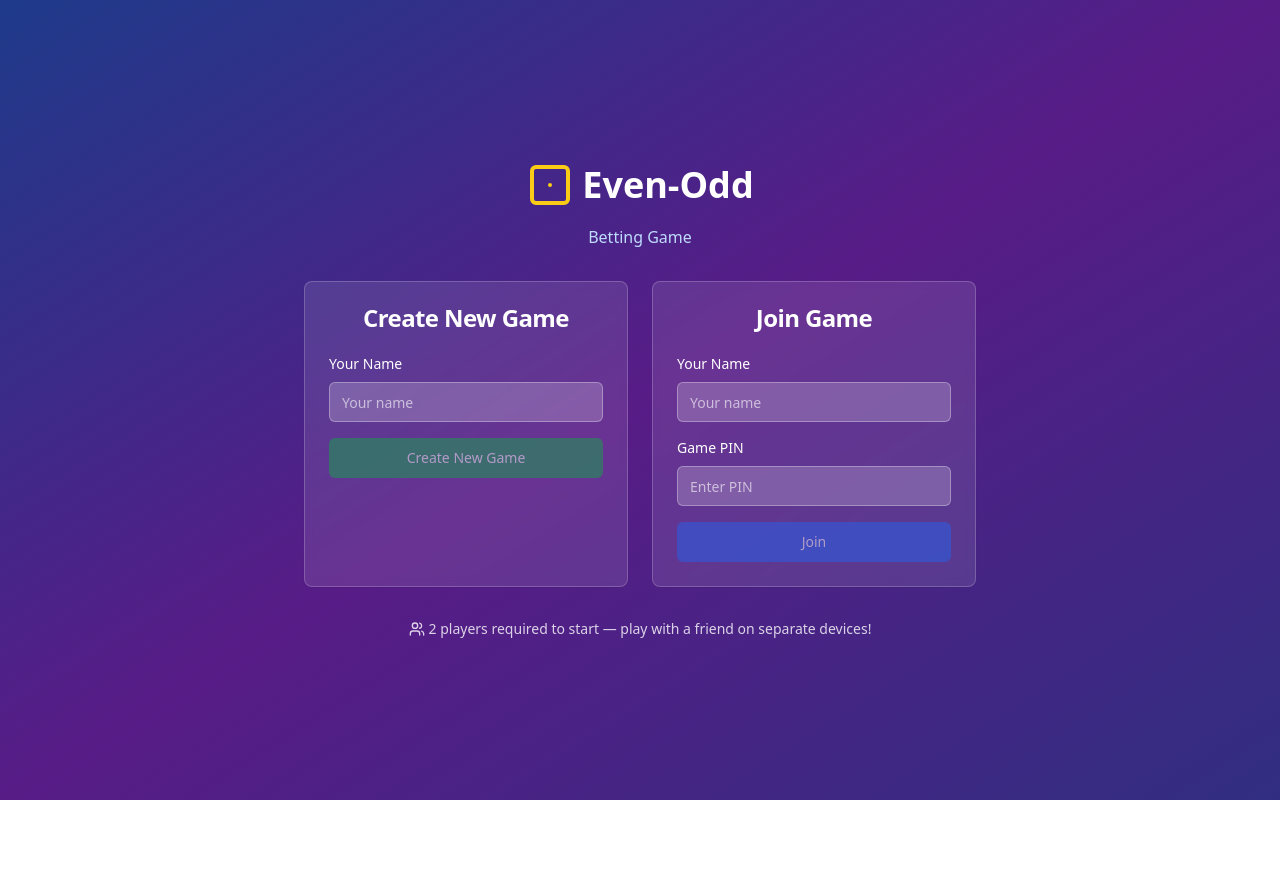
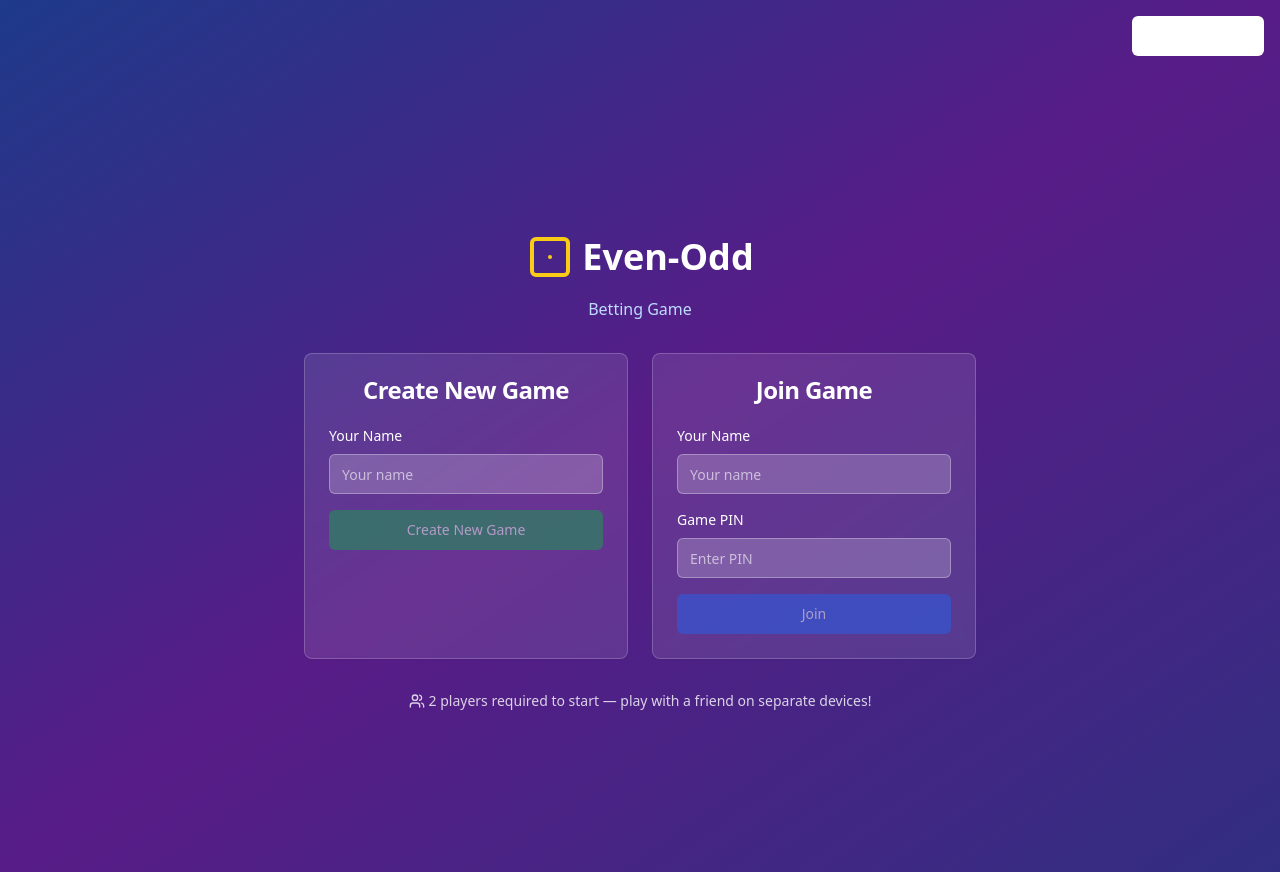
Before and after one commit to anand-ventrapati/even-odd-game-cm-d-boys, a React (Vite) app: page / in a window 1280 px wide. Before the commit the page ends 800 px from the top, so only its background shows below. Built offline with nearby package versions, Linux system fonts and the light colour scheme.

Commit message:
Add "How to Play" to home page
Show the "How to Play" modal on the home page as well.

```diff
--- a/src/pages/Index.tsx
+++ b/src/pages/Index.tsx
@@ -1,7 +1,11 @@
+
 import { useState } from 'react';
 import GameLobby from '@/components/GameLobby';
 import GameBoard from '@/components/GameBoard';
 import { GameState } from '@/types/game';
+import GameHowToPlayModal from '@/components/GameHowToPlayModal';
+import { Button } from '@/components/ui/button';
+import { Info } from 'lucide-react';
 
 const Index = () => {
   const [gameState, setGameState] = useState<GameState>({
@@ -16,6 +20,9 @@ const Index = () => {
   // Keep playerId in local state, managed by GameLobby
   const [localPlayerId, setLocalPlayerId] = useState<string | null>(null);
 
+  // Modal state for how to play (lobby only)
+  const [howToOpen, setHowToOpen] = useState(false);
+
   const updateGameState = (newState: Partial<GameState>, playerId?: string) => {
     setGameState(prev => ({ ...prev, ...newState }));
     if (playerId) setLocalPlayerId(playerId);
@@ -24,7 +31,21 @@ const Index = () => {
   return (
     <div className="min-h-screen bg-gradient-to-br from-blue-900 via-purple-900 to-indigo-900">
       {gameState.gamePhase === 'lobby' ? (
-        <GameLobby onGameStart={updateGameState} />
+        <>
+          {/* Top bar with How to play */}
+          <div className="w-full flex justify-end items-start p-4">
+            <Button
+              onClick={() => setHowToOpen(true)}
+              variant="outline"
+              className="flex items-center gap-1 text-white border-white/30 hover:bg-white/10 backdrop-blur-sm"
+            >
+              <Info className="h-4 w-4" />
+              How to play
+            </Button>
+            <GameHowToPlayModal open={howToOpen} onOpenChange={setHowToOpen} />
+          </div>
+          <GameLobby onGameStart={updateGameState} />
+        </>
       ) : (
         <GameBoard
           gameState={gameState}
```
